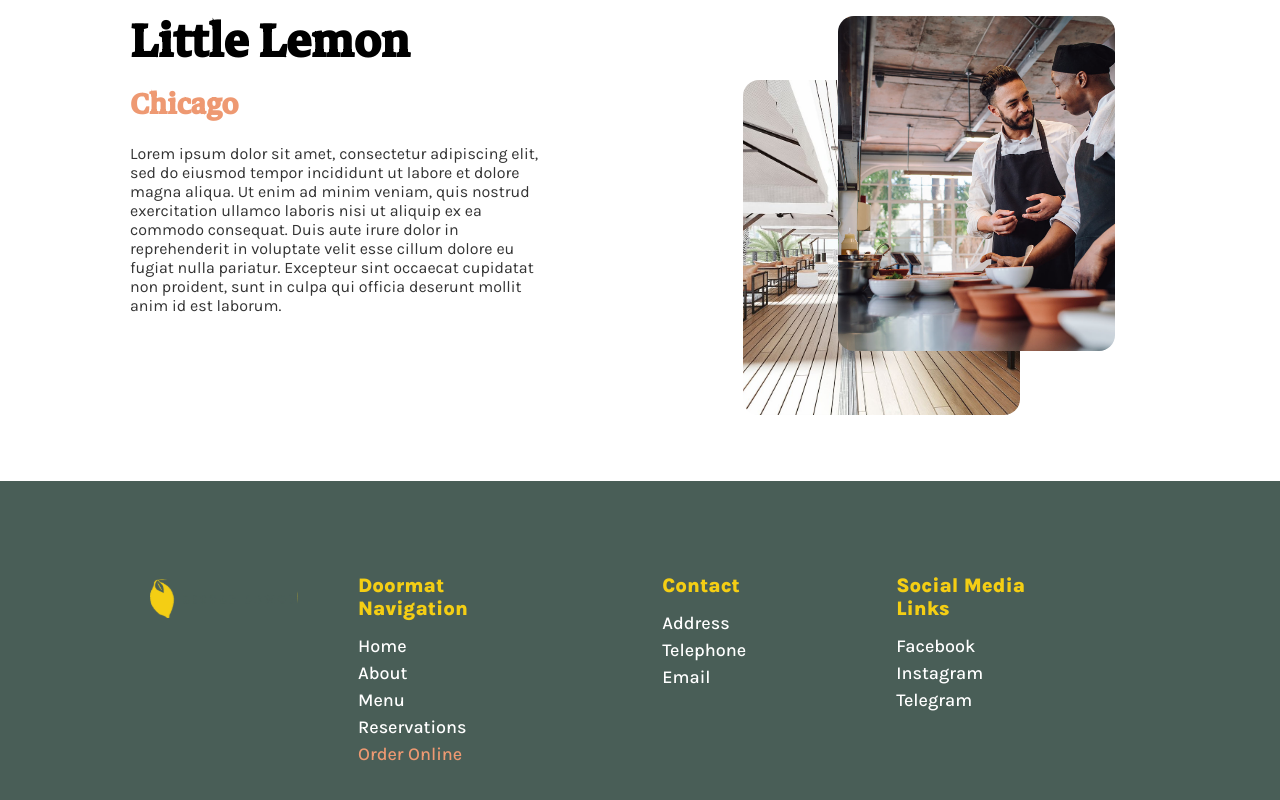
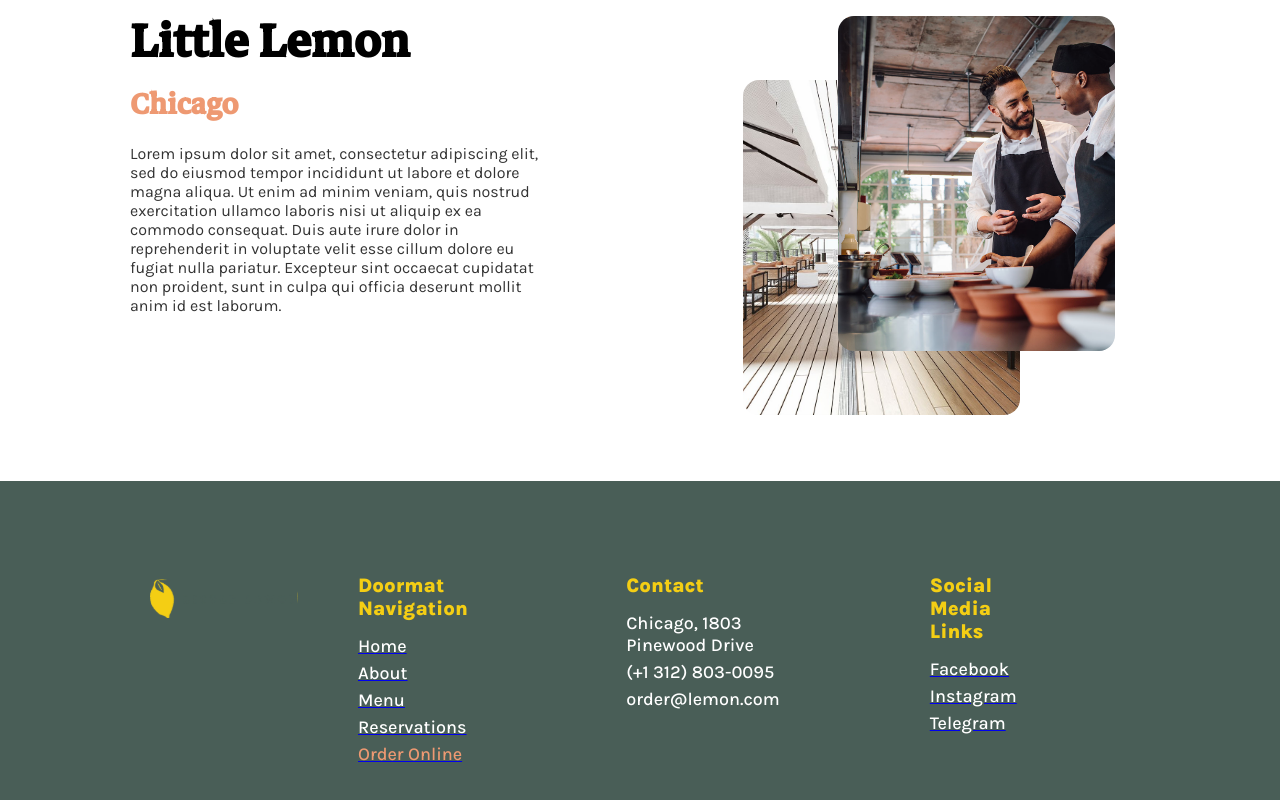
Before and after one commit to capri4os/lemon, a React (Create React App) app: page / in a window 1280 px wide. Shown: the part 2014-2814 px from the top of the page. Built offline with nearby package versions, Linux system fonts and the light colour scheme.

Commit message:
routing fix

```diff
--- a/package.json
+++ b/package.json
@@ -9,6 +9,7 @@
     "react": "^18.2.0",
     "react-dom": "^18.2.0",
     "react-router-dom": "^6.20.1",
+    "react-router-hash-link": "^2.4.3",
     "react-scripts": "5.0.1",
     "web-vitals": "^2.1.4"
   },
--- a/src/components/About.js
+++ b/src/components/About.js
@@ -1,5 +1,4 @@
 import React from "react";
-import { Link } from "react-router-dom";
 import restraunt from "../images/restraunt.jpeg";
 import marioadrian from "../images/mario-and-adrian.jpg";
 
--- a/src/components/Footer.js
+++ b/src/components/Footer.js
@@ -1,4 +1,5 @@
 import React from "react";
+import { HashLink as Link } from "react-router-hash-link";
 import logo from "../images/little-lemon-logo.svg";
 
 
@@ -9,23 +10,23 @@ const Footer = () => {
                 <img className="footer__logo" src={logo}></img>
                 <ul className="footer__nav__list">
                     <li className="footer__nav__heading">Doormat Navigation</li>
-                    <li className="footer__nav__item">Home</li>
-                    <li className="footer__nav__item">About</li>
-                    <li className="footer__nav__item">Menu</li>
-                    <li className="footer__nav__item">Reservations</li>
-                    <li className="footer__nav__item footer__nav__item_highlighted">Order Online</li>
+                    <Link to="/"><li className="footer__nav__item">Home</li></Link>
+                    <Link to="/#about"><li className="footer__nav__item">About</li></Link>
+                    <Link to="/#menu"><li className="footer__nav__item">Menu</li></Link>
+                    <Link to="/booking"><li className="footer__nav__item">Reservations</li></Link>
+                    <Link to="/delivery"><li className="footer__nav__item footer__nav__item_highlighted">Order Online</li></Link>
                 </ul>
                 <ul className="footer__nav__list">
                     <li className="footer__nav__heading">Contact</li>
-                    <li className="footer__nav__item">Address</li>
-                    <li className="footer__nav__item">Telephone</li>
-                    <li className="footer__nav__item">Email</li>
+                    <li className="footer__nav__item">Chicago, 1803 Pinewood Drive</li>
+                    <li className="footer__nav__item">(+1 312) 803-0095</li>
+                    <li className="footer__nav__item">order@lemon.com</li>
                 </ul>
                 <ul className="footer__nav__list">
                     <li className="footer__nav__heading">Social Media Links</li>
-                    <li className="footer__nav__item">Facebook</li>
-                    <li className="footer__nav__item">Instagram</li>
-                    <li className="footer__nav__item">Telegram</li>
+                    <Link to="https://www.facebook.com/" target="_blank"><li className="footer__nav__item">Facebook</li></Link>
+                    <Link to="https://www.instagram.com/" target="_blank"><li className="footer__nav__item">Instagram</li></Link>
+                    <Link to="https://t.me/telegram" target="_blank"><li className="footer__nav__item">Telegram</li></Link>
                 </ul>
             </nav>
         </footer>
--- a/src/components/Nav.js
+++ b/src/components/Nav.js
@@ -1,5 +1,6 @@
 import React from "react";
-import { Link } from "react-router-dom";
+// import { Link } from "react-router-dom";
+import { HashLink as Link } from "react-router-hash-link";
 import logo from "../images/little-lemon-logo.svg";
 
 const Nav = () => {
```
Also changed, not shown: 1 other file (tests, documents, lock files or other folders).
